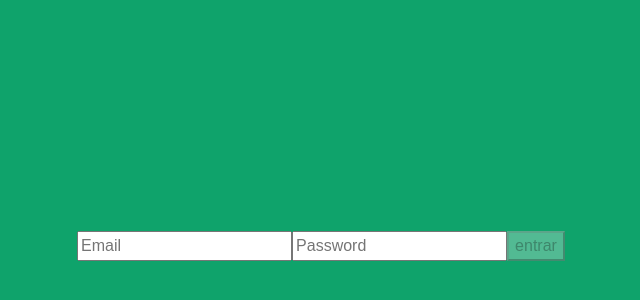
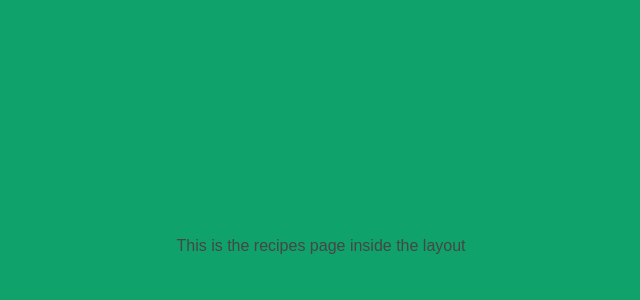
Before and after one commit to rafaelmagalhaesguedes/recipesApp, a React (Vite) app: page /meals in a window 1280 px wide. Shown: the part 154-454 px from the top of the page, without its empty margins (319-959 px from the left). Built offline with nearby package versions, Linux system fonts and the light colour scheme.

Commit message:
requisito 6 pronto faltando os tests

```diff
--- a/src/App.tsx
+++ b/src/App.tsx
@@ -1,17 +1,21 @@
 import React from 'react';
 import './App.css';
+import { Route, Router, Routes } from 'react-router-dom';
 import rockGlass from './images/rockGlass.svg';
 import 'bootstrap/dist/css/bootstrap.min.css';
 import Login from './components/Login';
 import AuthProvider from './context/AuthContext';
+import Recipes from './components/Recipes';
 
 function App() {
   return (
     <div className="meals">
       <AuthProvider>
-        <Login />
+        <Routes>
+          <Route path="/" element={ <Login /> } />
+          <Route path="/meals" element={ <Recipes /> } />
+        </Routes>
       </AuthProvider>
-
     </div>
   );
 }
--- a/src/components/Login.tsx
+++ b/src/components/Login.tsx
@@ -1,7 +1,9 @@
 import React, { useState } from 'react';
+import { useNavigate } from 'react-router-dom';
 import { useAuth } from '../context/AuthContext';
 
 function Login() {
+  const navigate = useNavigate();
   const { state, dispatch } = useAuth();
   const [isFormValid, setIsFormValid] = useState(false);
 
@@ -26,6 +28,7 @@ function Login() {
   const handleSubmit = () => {
     if (isFormValid) {
       localStorage.setItem('user', JSON.stringify({ email: state.email }));
+      navigate('/meals');
     }
   };
 
--- /dev/null
+++ b/src/components/Recipes.tsx
@@ -0,0 +1,7 @@
+function Recipes() {
+  return (
+    <div>This is the recipes page inside the layout</div>
+  );
+}
+
+export default Recipes;
--- a/src/main.tsx
+++ b/src/main.tsx
@@ -1,8 +1,12 @@
-import React from 'react';
 import ReactDOM from 'react-dom/client';
+import { BrowserRouter } from 'react-router-dom';
+import App from './App';
 import './index.css';
-import App from './App';
 
-ReactDOM
-  .createRoot(document.getElementById('root') as HTMLElement)
-  .render(<App />);
+ReactDOM.createRoot(document.getElementById('root') as Element).render(
+
+  <BrowserRouter>
+    <App />
+  </BrowserRouter>,
+
+);
```
